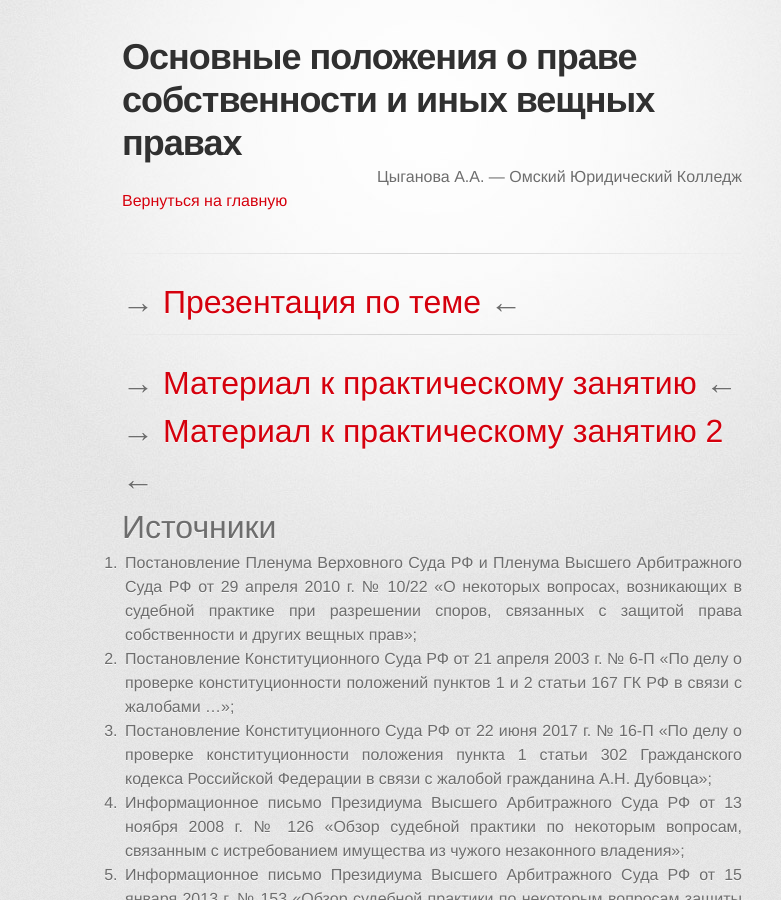
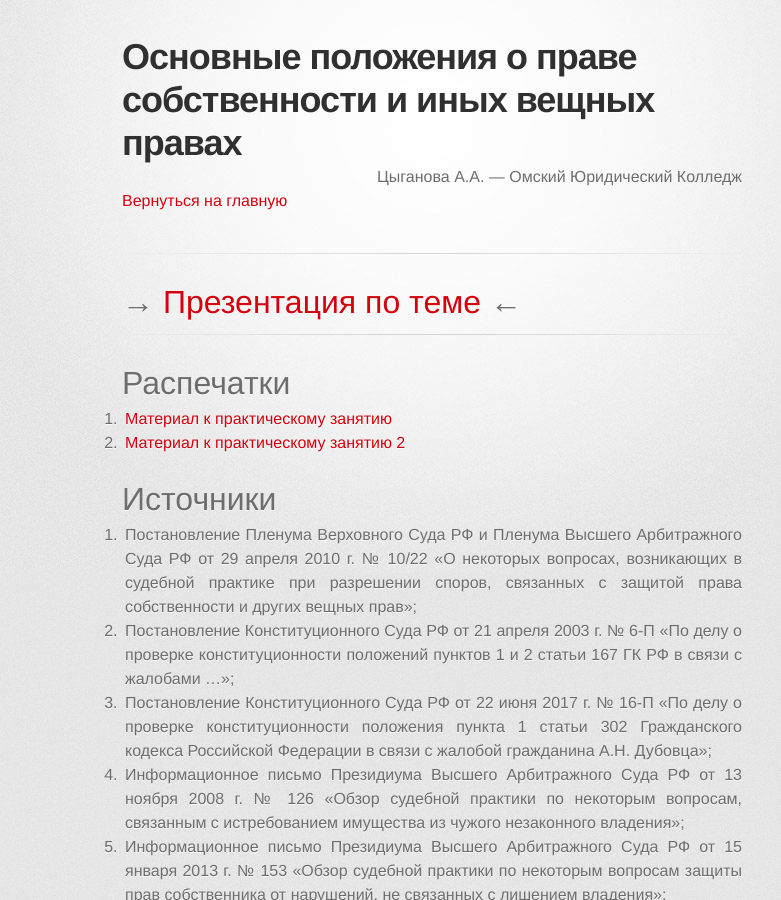
Before and after one commit to a-nova/a-nova.github.io, a Jekyll site: the page built from _lessons/10.md, in a window 1280 px wide and 900 px high. Shown: the whole window, without its empty margins (208-989 px from the left). Built offline with Jekyll 4.4.1, drawn with Linux system fonts in a browser that asks for light colours; some web fonts are replaced.

Commit message:
use a list for prints

```diff
--- a/_lessons/10.md
+++ b/_lessons/10.md
@@ -9,9 +9,10 @@
 
 <hr />
 
-# &rarr; [Материал к практическому занятию](./10/eigentum-praktikum.pdf) &larr;
+# Распечатки
 
-# &rarr; [Материал к практическому занятию 2](./10/vesh-praktikum-2.pdf) &larr;
+1. [Материал к практическому занятию](./10/eigentum-praktikum.pdf)
+2. [Материал к практическому занятию 2](./10/vesh-praktikum-2.pdf)
 
 <!-- # Задания -->
 
```
